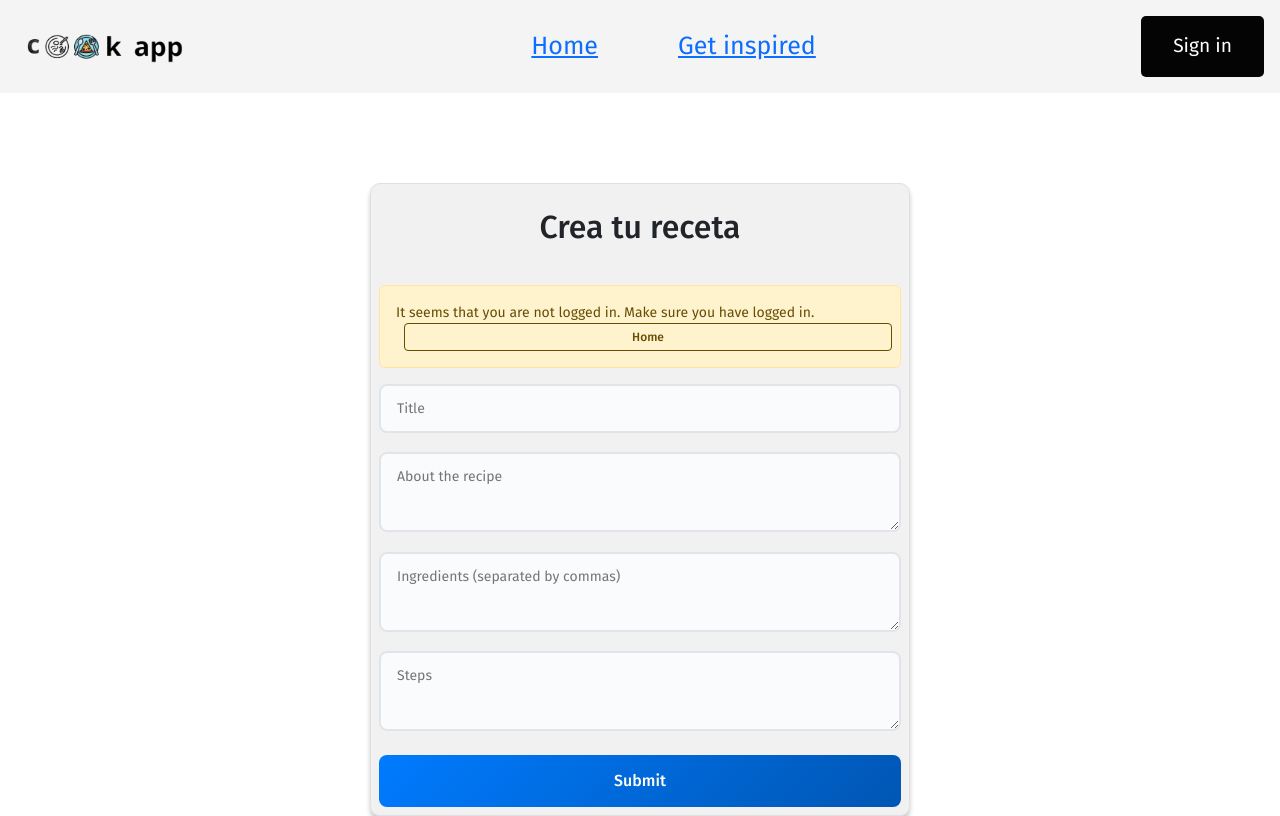
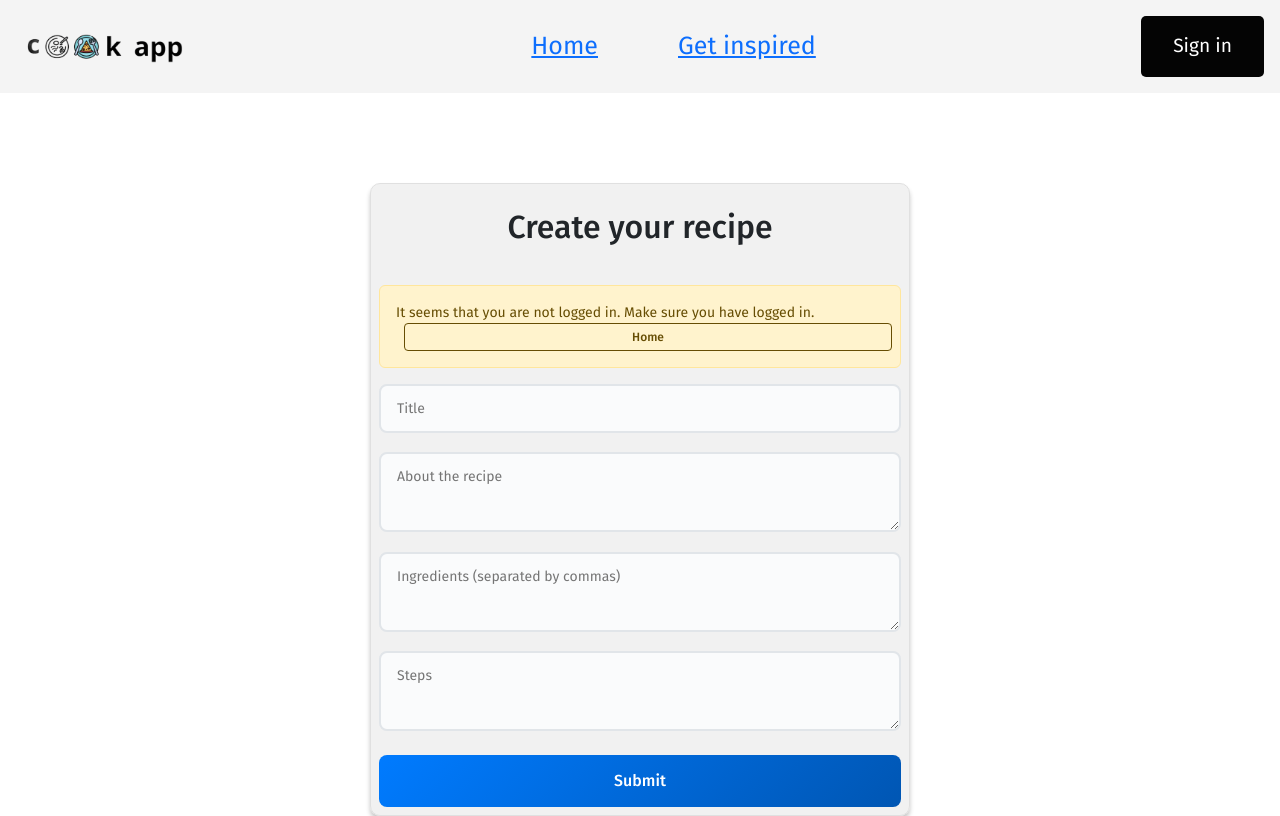
Before and after one commit to catalinaolaechea/cookApp, a React (Create React App) app in the folder frontend/: page /create in a window 1280 px wide. Built offline with nearby package versions, Linux system fonts and the light colour scheme.

Commit message:
Update newRecipes.jsx

```diff
--- a/frontend/src/components/create/newRecipes.jsx
+++ b/frontend/src/components/create/newRecipes.jsx
@@ -91,7 +91,7 @@ const CreateRecipe = () => {
       <div className="create-container">
         <div className="card-container">
           <div className="mb-3 mt-3">
-            <h2>Crea tu receta</h2>
+            <h2>Create your recipe</h2>
           </div>
 
           <div className="create-body">
```
